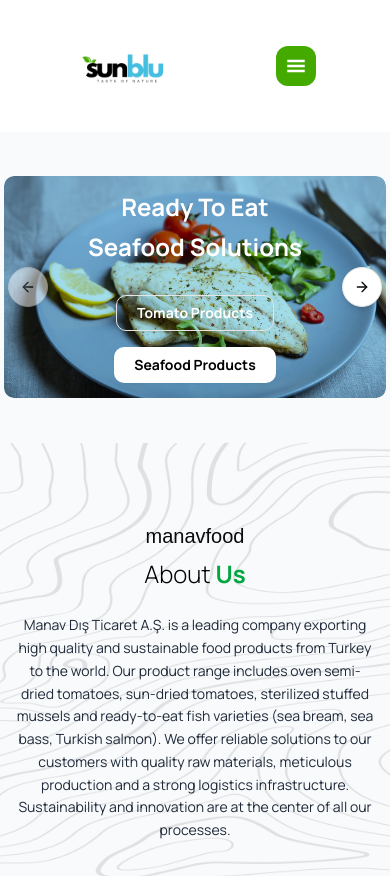
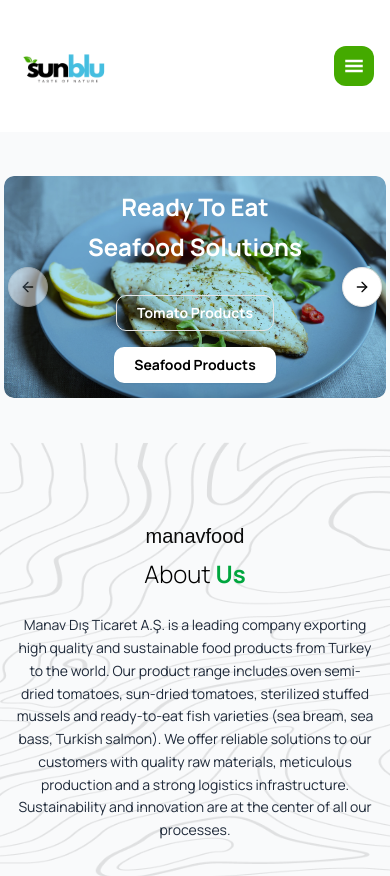
Before and after one commit to mfurkanyener/manavfood, a Next.js app: page /homepage in a window 390 px wide. Shown: the top 876 px of the page. Built offline with nearby package versions, Linux system fonts and the light colour scheme; a web font is replaced by a local one.

Commit message:
Edited Navbar logo and hamburger menu display positioning.

```diff
--- a/src/components/navbar/Navbar.js
+++ b/src/components/navbar/Navbar.js
@@ -23,9 +23,10 @@ const Navbar = () => {
 
 
     return (
-        <nav className="flex items-center justify-between text-black py-4 px-6">
+        <nav className="w-full max-w-7xl mx-auto flex items-center justify-between px-4 sm:px-6 py-4">
             {/* Logo */}
-            <div className="mx-auto w-[100px] h-[100px] sm:w-[150px] sm:h-[150px] md:w-[200px] md:h-[200px] lg:w-[250px] lg:h-[250px] relative">
+            <div
+                className="relative w-[100px] h-[100px] sm:w-[150px] sm:h-[150px] md:w-[200px] md:h-[200px] lg:w-[250px] lg:h-[250px]">
                 <Link href="/homepage">
                     <Image
                         className={`logo ${isContactPage ? "rounded-[16px]" : ""} object-contain`}
@@ -37,7 +38,7 @@ const Navbar = () => {
             </div>
 
             {/* Menü Öğeleri */}
-            <div className="flex items-center gap-6 mx-auto">
+            <div className="flex items-center gap-6">
                 {navLinks.map((link) => (
                     <Link
                         key={link.name}
```
Lines whose indentation alone changed are shown as unchanged.
